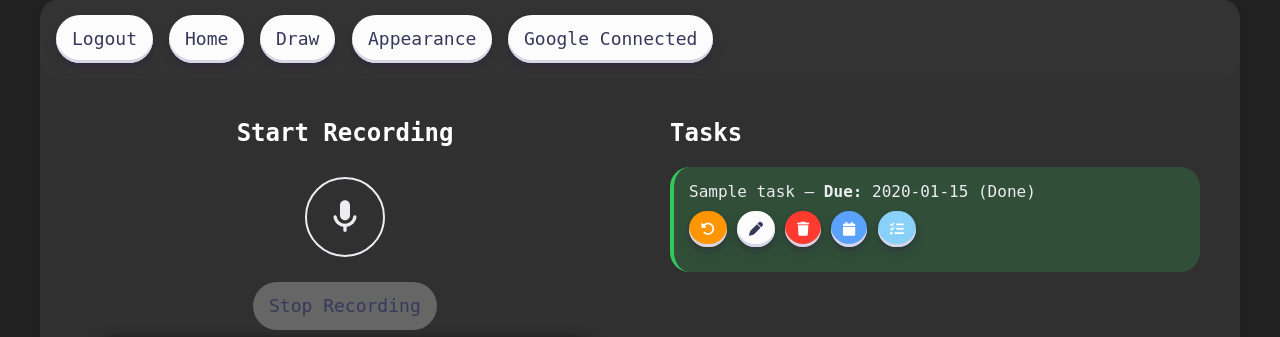
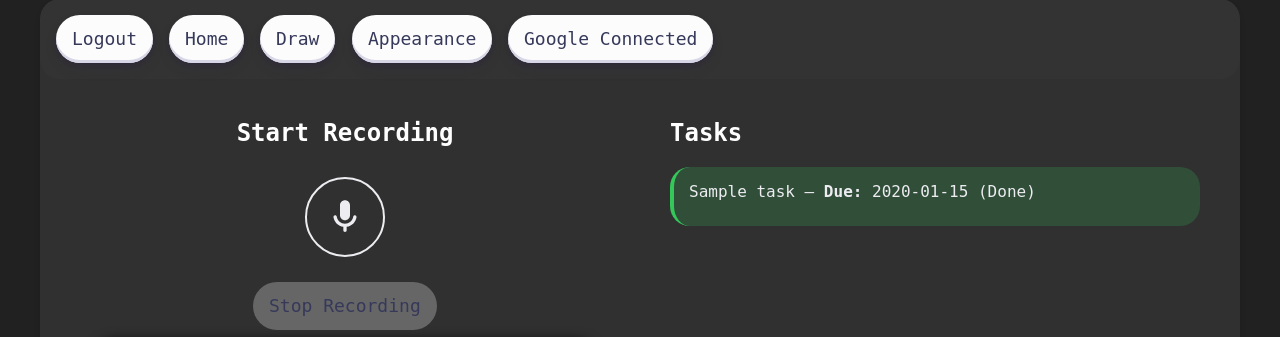
Before and after one commit to CarlosMelicandia/EchoNote, a Flask app: page / in a window 1280 px wide. Shown: the part 21-358 px from the top of the page. Run offline with Flask 3, Linux system fonts and the light colour scheme; a user stored in the database is signed in; tables that the repository leaves empty hold one stand-in row (values such as "Sample post"); data that the repository does not hold is empty.

Commit message:
small ui fix

```diff
--- a/static/styles.css
+++ b/static/styles.css
@@ -126,7 +126,7 @@
 
   button:hover {
     box-shadow: rgba(45, 35, 66, 0.4) 0 4px 8px, rgba(45, 35, 66, 0.3) 0 7px 13px -3px, #D6D6E7 0 -3px 0 inset;
-    transform: translateY(-2px);
+    filter: brightness(0.7);
   }
 
   button:active {
@@ -485,10 +485,18 @@
     }
   }
 
-  .task-actions {
-    display: flex;
-    gap: 10px;
-    margin-bottom: 10px;
+/* Hide task action buttons by default */
+.task-actions {
+  max-height: 0;
+  overflow: hidden;
+  opacity: 0;
+  transition: max-height 0.3s ease, opacity 0.2s ease;
+}
+
+/* Show task action buttons on hover */
+.task-item:hover .task-actions {
+  max-height: 50px; /* Set this to a value larger than your buttons' height */
+  opacity: 1;
 }
 
 .btn-edit, .btn-delete, .btn-done, .btn-undo, .btn-sync, .btn-sync-task{
```
